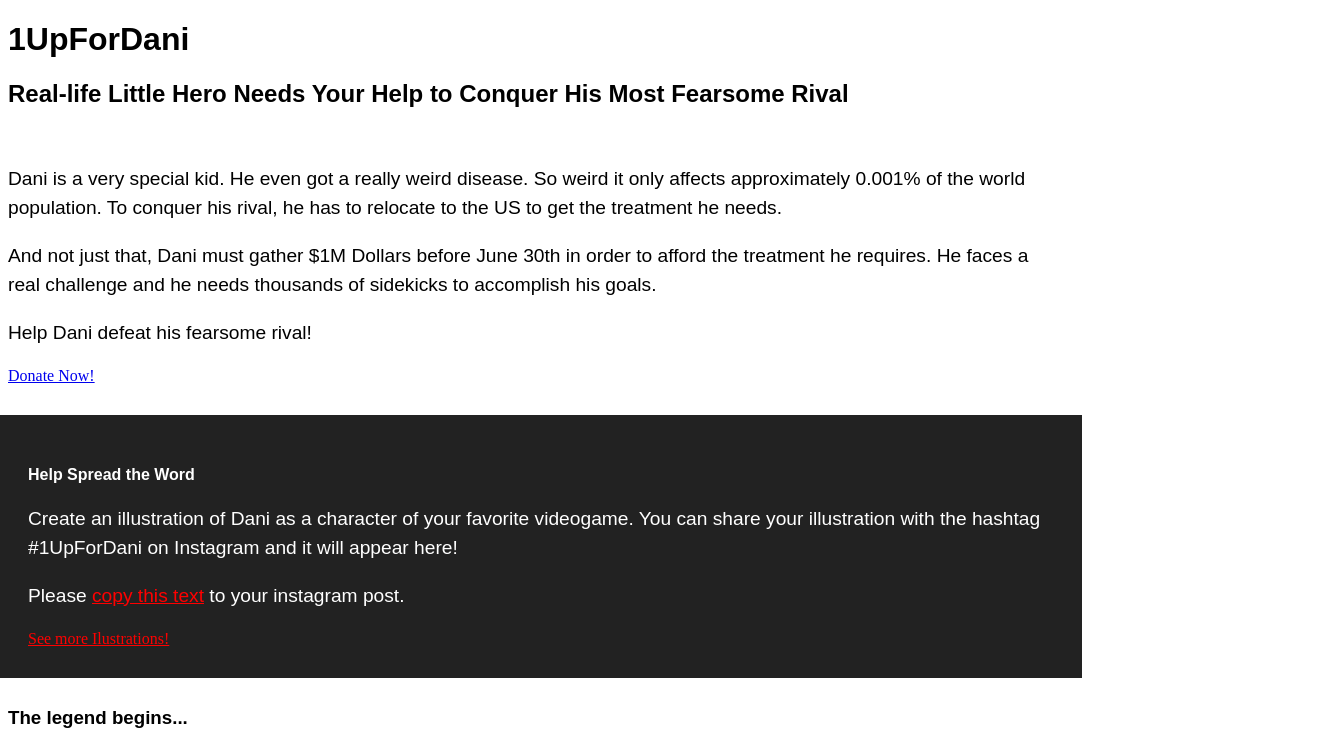
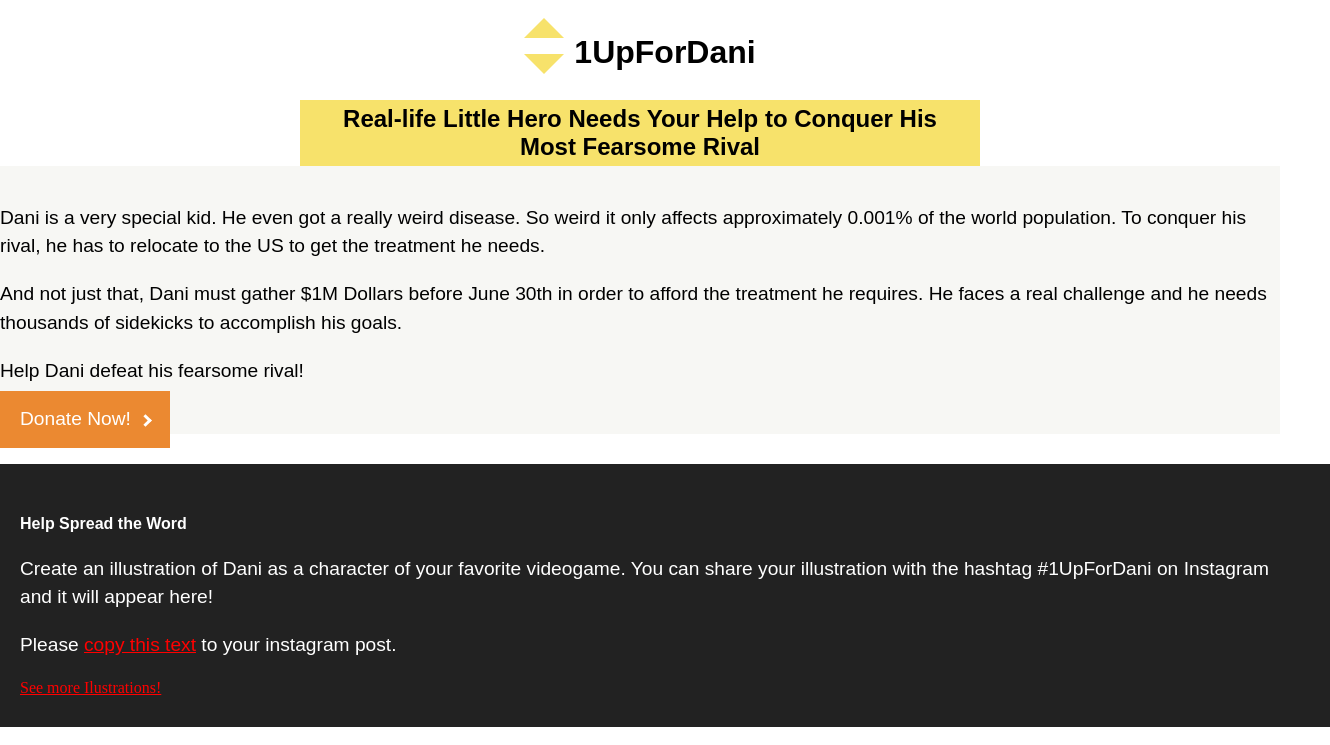
Before and after one commit to nitos/1UpForDani, a website: page index.html in a window 1280 px wide. Shown: the top 745 px of the page, 1330 px wide, since content can reach past the window. Drawn offline with nearby package versions, Linux system fonts and the light colour scheme; a web font is replaced by a local one.

Commit message:
Partial style changes.

```diff
--- a/index.html
+++ b/index.html
@@ -12,18 +12,20 @@
   <link href="https://fonts.googleapis.com/css?family=Martel+Sans|Source+Sans+Pro" rel="stylesheet">
 </head>
 <body class="body">
-  <header>
-    <h1 class="body">1UpForDani</h1>
-    <h2>Real-life Little Hero Needs Your Help to Conquer His Most Fearsome Rival</h2>
+  <header class="header">
+    <h1 class="header--title"><span class="diamond"></span>1UpForDani</h1>
+    <h2 class="header--subtitle">Real-life Little Hero Needs Your Help to Conquer His Most Fearsome Rival</h2>
   </header>
   <div class="content">
     <section class="hero">
-      <img src="img/ilustracion.png" alt="">
+      <img class="hero--image" src="img/ilustracion.png" alt="">
       <div class="hero--text">
         <p>Dani is a very special kid. He even got a really weird disease. So weird it only affects approximately 0.001% of the world population. To conquer his rival, he has to relocate to the US to get the treatment he needs.</p>
         <p>And not just that, Dani must gather $1M Dollars before June 30th in order to afford the treatment he requires. He faces a real challenge and he needs thousands of sidekicks to accomplish his goals.</p>
         <p>Help Dani defeat his fearsome rival!</p>
-        <a class="button hero--button-donar" href="https://www.youcaring.com/alexdanielleoncalvo-734112/donate/general">Donate Now!</a>
+        <a class="button hero--button-donar" href="https://www.youcaring.com/alexdanielleoncalvo-734112/donate/general">
+          <span>Donate Now!</span>
+        </a>
       </div>
     </section>
     <section class="instagram">
@@ -50,7 +52,9 @@
         <p>During 2016 the doctors recommended Palliative care as the only option, an option with many side effects to give him some more time, but not a cure for his illness.</p>
         <p>Even though this typically means nothing can be done, the Cincinnati Children's hospital had multiple 100% matches for Dani in a non-related donor bone marrow bank, something almost as rare as his disease. So the doctors offered to do the bone marrow transplant, which can completely cure Dani and allow him to live a normal life.</p>
         <p>This transplant cannot be performed in his birth place, Costa Rica, due to the complexity of Dani's case and the cost is staggering. This means that we need to raise $913,000 to pay for Dani’s bone marrow transplant, as Cincinnati Children's hospital was accepted him as a candidate for bone marrow transplant.</p>
-        <a class="button hero--button-donar desktop" href="https://www.youcaring.com/alexdanielleoncalvo-734112/donate/general">Donate Now!</a>
+        <a class="button hero--button-donar desktop" href="https://www.youcaring.com/alexdanielleoncalvo-734112/donate/general">
+          <span>Donate Now!</span>
+        </a>
       </div>
     </section>
     <section class="news">
--- a/sass/styles/_styles.scss
+++ b/sass/styles/_styles.scss
@@ -2,14 +2,76 @@ h1, h2, h3, h4, h5 {
   font-family: 'Martel Sans', sans-serif;
 }
 
-p {
+p, span {
   font-family: 'Source+Sans+Pro', sans-serif;
   font-size: 1.2em; line-height: 1.5em;
 }
 
 .body {
   width: 100%;
+  margin: 0;
+  padding: 0;
 }
+
+.header--title, .header--subtitle {
+  text-align: center;
+}
+
+.header--subtitle {
+  width: 50%;
+  background-color: $yellow;
+  margin: 0 auto;
+  padding: 5px 20px;
+}
+
+.diamond {
+  margin-right: 10px;
+  width: 0;
+  height: 0;
+  border: 20px solid transparent;
+  border-bottom-color: $yellow;
+  position: relative;
+  top: -53px;
+  &:after {
+    content: '';
+    position: absolute;
+    left: -20px;
+    top: 79px;
+    width: 0;
+    height: 0;
+    border: 20px solid transparent;
+    border-top-color: $yellow;
+  }
+}
+
+.hero {
+  background-color: $grey2;
+}
+
+.button {
+  background-color: $orange;
+  padding: 20px;
+  text-decoration: none;
+  span {
+    color: $white;
+    &:after {
+      margin-left: 10px;
+      content: '';
+      border: solid $white;
+      border-width: 0 3px 3px 0;
+      display: inline-block;
+      padding: 3px;
+      transform: rotate(-45deg);
+      -webkit-transform: rotate(-45deg);
+    }
+  }
+}
+
+.hero--image {
+
+}
+
+
 
 
 
@@ -33,9 +95,6 @@ p {
 }
 
 @media (min-width: 600px) {
-  .body {
-    width: 80%;
-  }
   .instagram {
     width: 100%;
     margin: 30px 0 10px -10px;
--- a/sass/styles/_variables.scss
+++ b/sass/styles/_variables.scss
@@ -13,3 +13,4 @@ $grey: #F2F2F2;
 // Secondary colours.
 $grey1: #F9F9F9;
 $grey2: #F7F7F4;
+$white: #FFF;
```
Also changed, not shown: css/styles.css.
